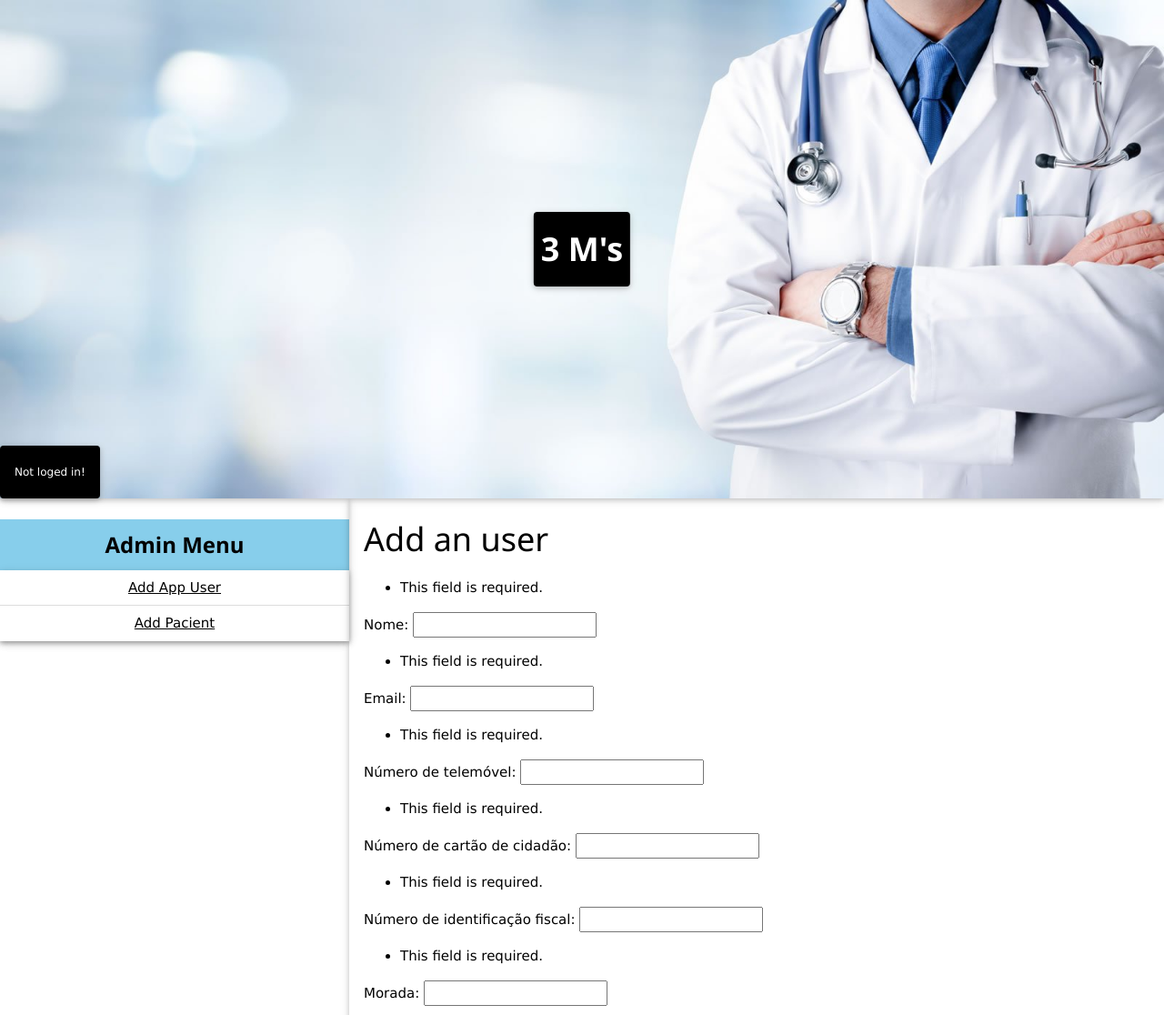
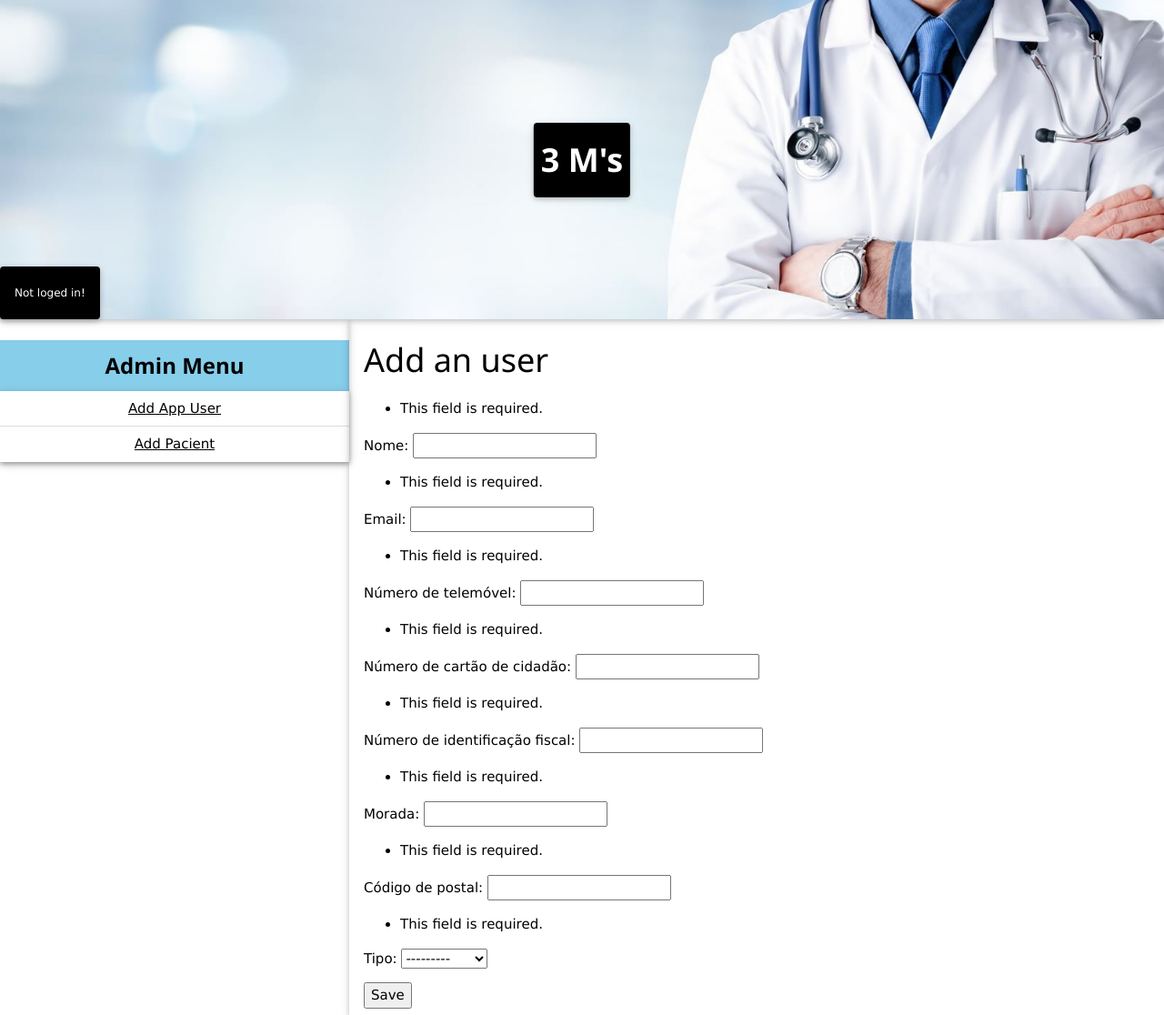
Before and after one commit to MarcelodeFreitas/Django-Project-AD, a Django app: page /webapp/add_appuser/ in a window 1280 px wide. Shown: the top 1116 px of the page at 91% size. Run offline with Django 3.2, Linux system fonts and the light colour scheme.

Commit message:
lots of stuff

```diff
--- a/webapp/forms.py
+++ b/webapp/forms.py
@@ -6,7 +6,6 @@ class AppUserForm(forms.ModelForm):
     class Meta:
         model = AppUser
         fields = '__all__'
-
 
 class PacientForm(forms.ModelForm):
     class Meta:
--- a/webapp/templates/webapp/base.html
+++ b/webapp/templates/webapp/base.html
@@ -8,7 +8,7 @@
 </head>
 <body>
     <div class="w3-display-container w3-card">
-        <img src="{% static 'webapp/images/index.jpg' %}" alt="Lights" style="width:100%"/>
+        <img src="{% static 'webapp/images/base.jpg' %}" alt="Lights" style="width:100%"/>
         <div class="w3-display-middle w3-large w3-card w3-black w3-round-medium"><h1 class="w3-text-white w3-xxxl w3-padding-small"><b>3 M's</b></h1></div>
         <div class="w3-display-bottomleft w3-card w3-black w3-round-medium w3-padding"><small class="w3-text-white">
             {% if user.is_authenticated %}
```
Also changed, not shown: webapp/migrations/0003_auto_20191227_1024.py (added), webapp/static/webapp/images/base.jpg (added).
